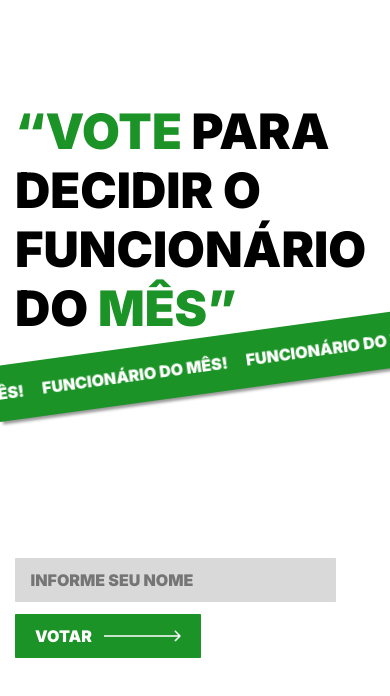
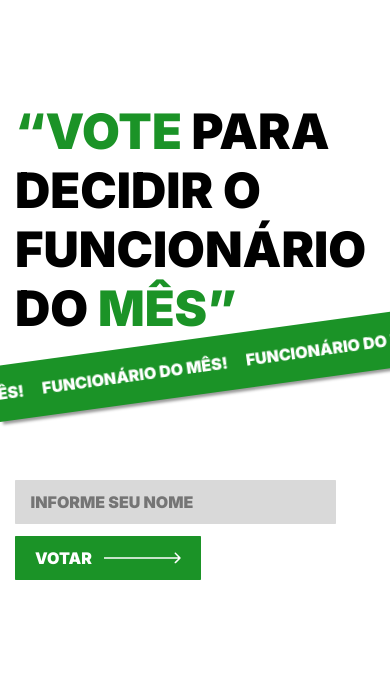
Before and after one commit to douglas-front/voting-app, a React (Vite) app: page / in a window 390 px wide. Shown: the top 696 px of the page. Built offline with nearby package versions, Linux system fonts and the light colour scheme.

Commit message:
feat: melhorado a responsividade do form do hero

```diff
--- a/src/layouts/Hero/styles.module.css
+++ b/src/layouts/Hero/styles.module.css
@@ -112,7 +112,7 @@
         padding-left: 3.846vw;
         transform: translate(-0%, -0%);
 
-        padding-top: 42.051vw;
+        padding-top: 22.051vw;
     }
 
     .input_name{
```
